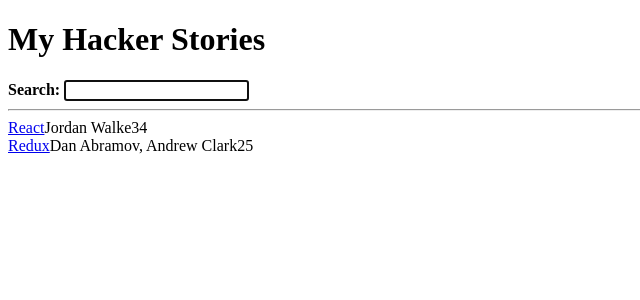
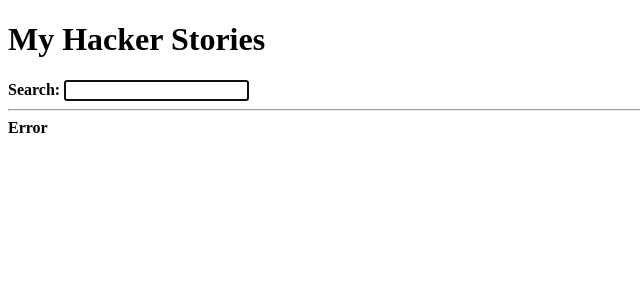
Before and after one commit to SedationH/study-react, a React (Create React App) app: page / in a window 1280 px wide. Shown: the top 300 px of the page, without its empty margins (0-640 px from the left). Built offline with nearby package versions, Linux system fonts and the light colour scheme.

Commit message:
🔥 error

```diff
--- a/src/App.jsx
+++ b/src/App.jsx
@@ -47,6 +47,7 @@
   const [searchValue, setSearchValue] = useCustomHook()
   const [list, setList] = useState([])
   const [loading, setLoading] = useState(true)
+  const [error, setError] = useState(false)
 
   useEffect(() => {
     getAsyncStories()
@@ -54,6 +55,13 @@
         res => {
           setLoading(false)
           setList(res)
+          throw Error(1)
+        }
+      )
+      .catch(
+        reason => {
+          console.log(Error(reason))
+          setError(true)
         }
       )
   })
@@ -77,6 +85,7 @@
       <List
         loading={loading}
         list={listFiltered}
+        error={error}
       />
     </>
   )
--- a/src/List.jsx
+++ b/src/List.jsx
@@ -2,11 +2,15 @@
 
 function List({
   list,
-  loading
+  loading,
+  error
 }) {
   return (
     <>
       {
+        error ?
+          <strong>Error</strong> :
+          (
             loading ?
               <div>Loading</div> :
               list.map(item => (
@@ -19,6 +23,7 @@
                   <span>{item.points}</span>
                 </div>
               ))
+          )
       }
     </>
   )
```
Lines whose indentation alone changed are shown as unchanged.
